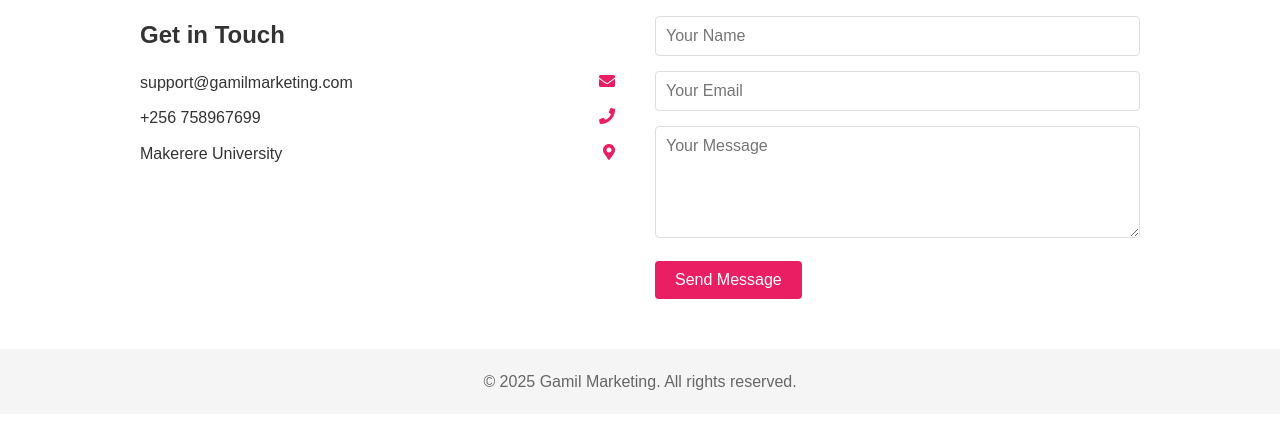
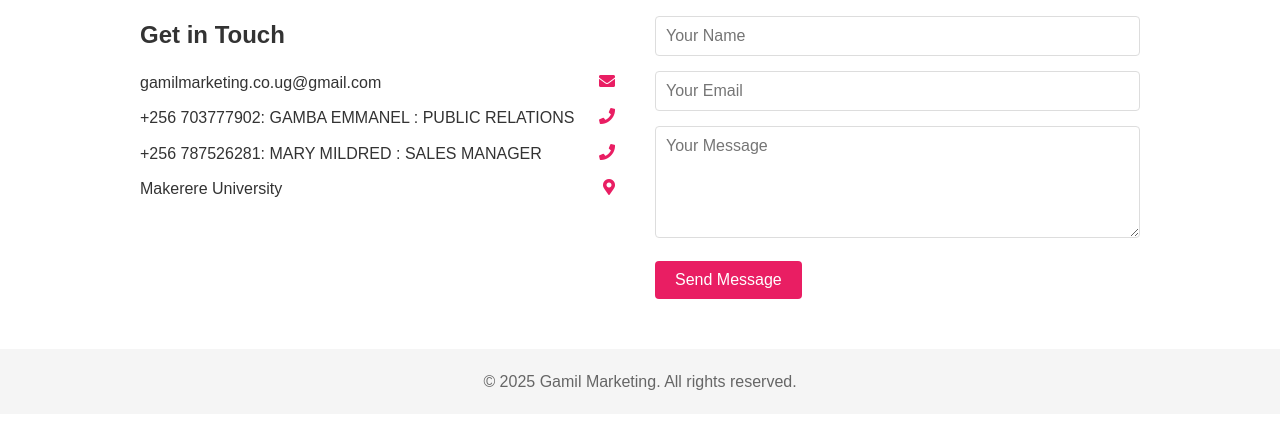
Before and after one commit to ABAASA-BYOONA/Gamil-Marketing, a website: page contact.html in a window 1280 px wide. Shown: the part 185-614 px from the top of the page. Drawn offline with nearby package versions, Linux system fonts and the light colour scheme.

Commit message:
Update contact.html

```diff
--- a/contact.html
+++ b/contact.html
@@ -38,8 +38,9 @@
         <div class="contact-content">
             <div class="contact-info">
                 <h3>Get in Touch</h3>
-                <p><i class="fas fa-envelope"></i> support@gamilmarketing.com</p>
-                <p><i class="fas fa-phone"></i> +256 758967699</p>
+                <p><i class="fas fa-envelope"></i> gamilmarketing.co.ug@gmail.com</p>
+                <p><i class="fas fa-phone"></i> +256 703777902: GAMBA EMMANEL : PUBLIC RELATIONS</p>
+                <p><i class="fas fa-phone"></i> +256 787526281: MARY MILDRED : SALES MANAGER</p>
                 <p><i class="fas fa-map-marker-alt"></i> Makerere University</p>
             </div>
             <form class="contact-form" id="contactForm">
```
